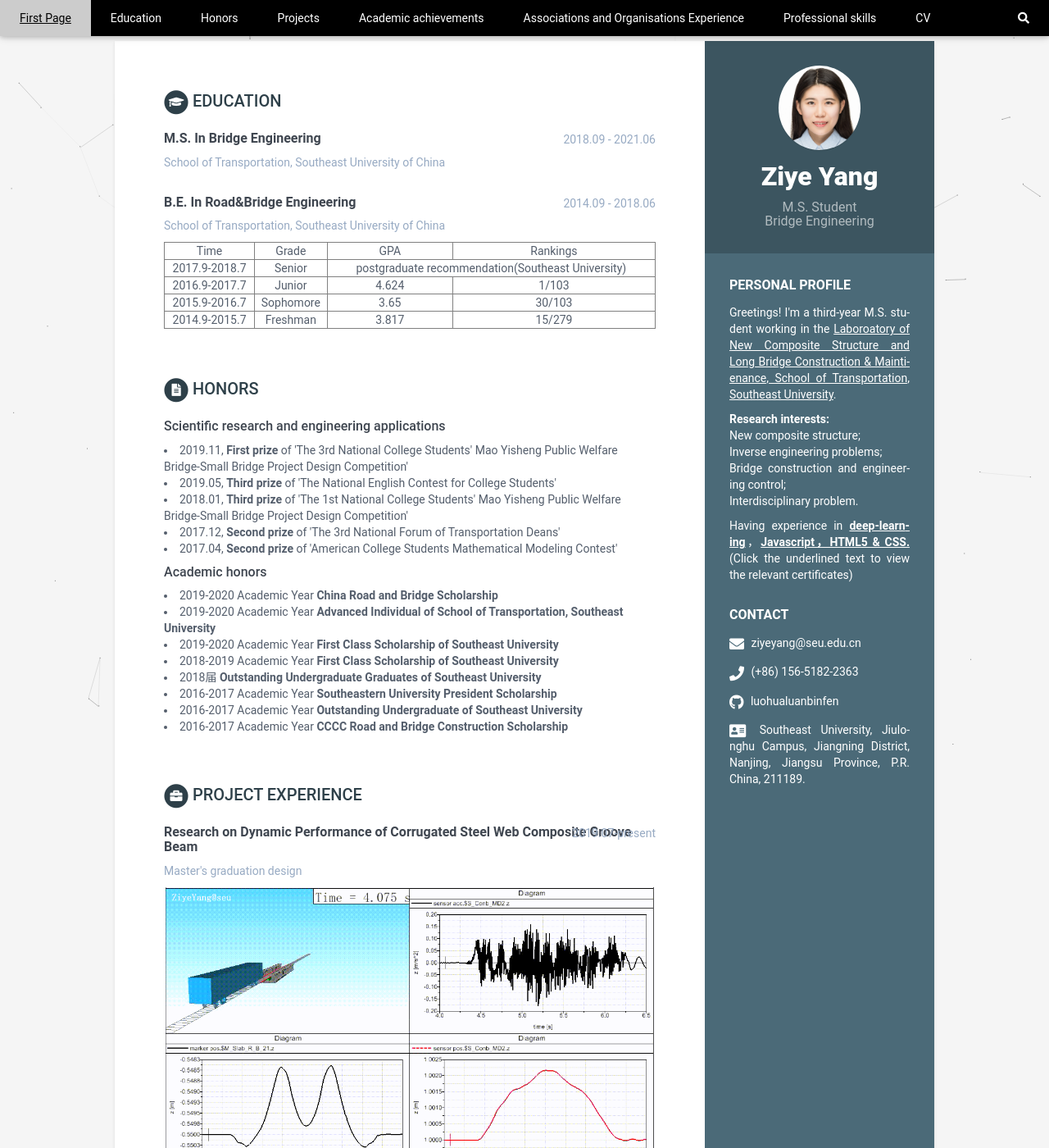
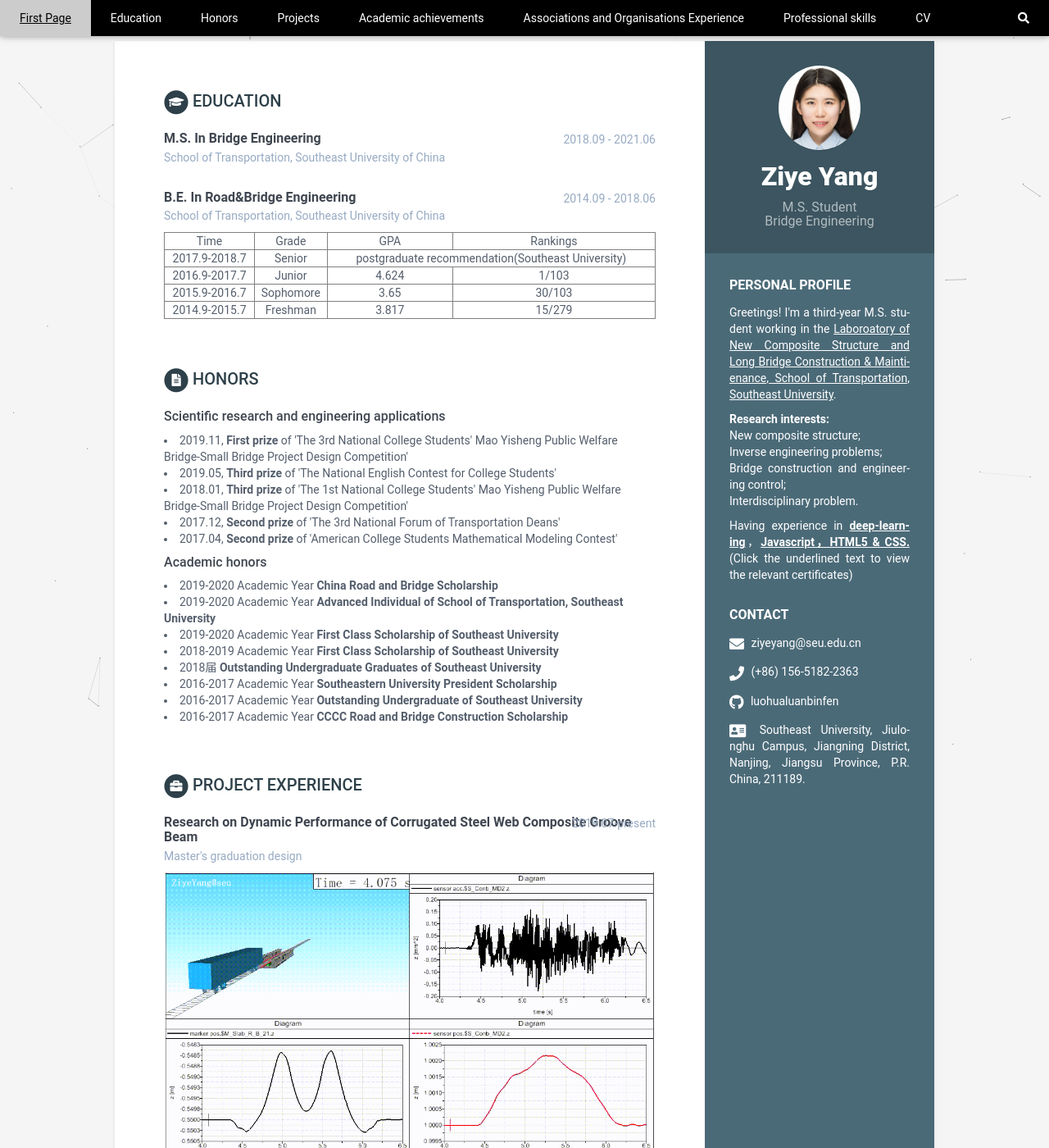
Before and after one commit to luohualuanbinfen/CV_EN, a Jekyll site: the page built from index.html, in a window 1280 px wide and 1400 px high. Shown: the whole window at 82% size. Built offline with Jekyll 4.4.1, drawn with Linux system fonts in a browser that asks for light colours.

Commit message:
Update _base.scss

```diff
--- a/_sass/_base.scss
+++ b/_sass/_base.scss
@@ -199,7 +199,7 @@ p {
         color: $text-color;
         font-size: 16px;
         margin-top: 0;
-        margin-bottom: 10px;
+        margin-bottom: 4px;
         font-weight: 500;
     }
     .time {
```
